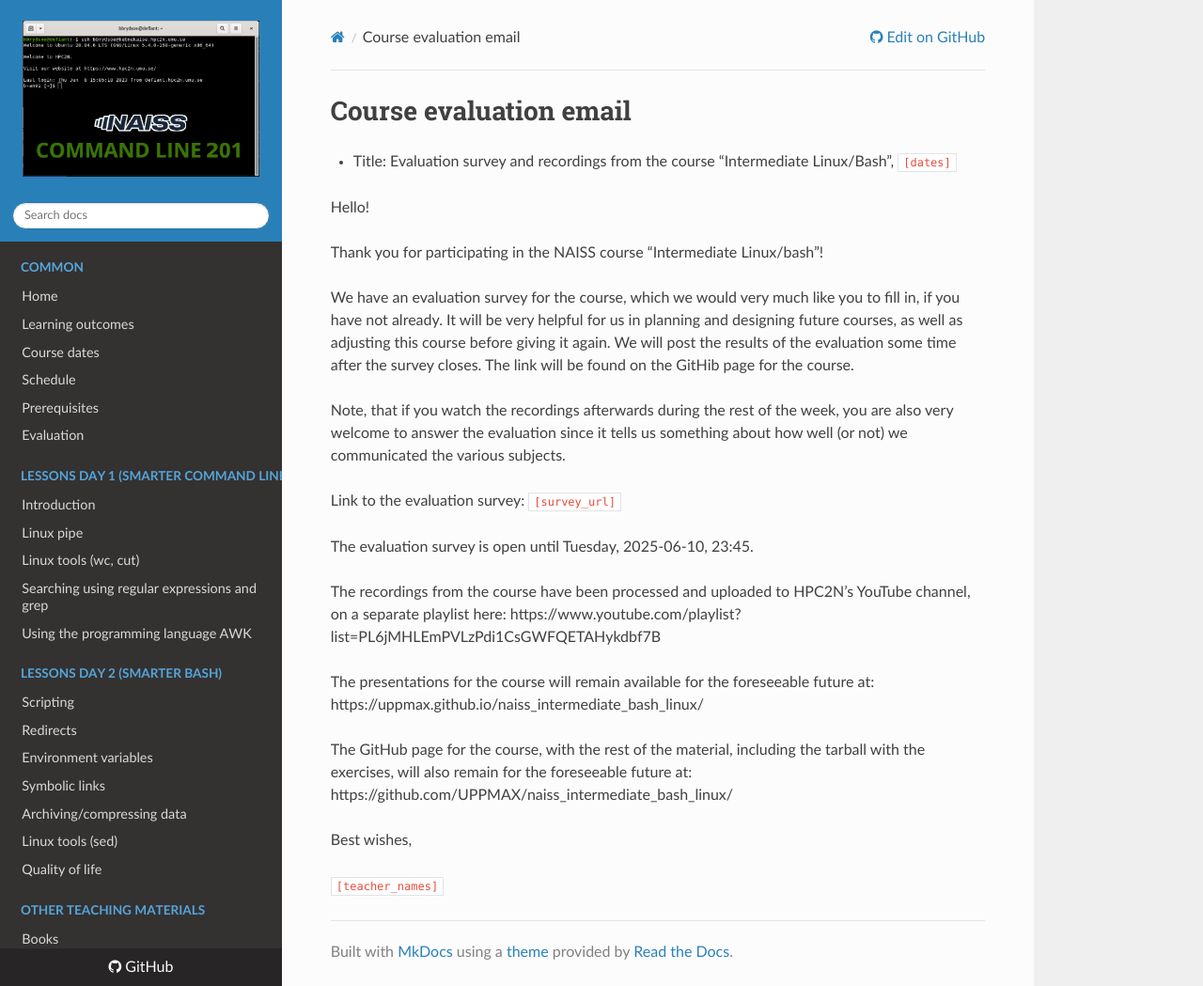
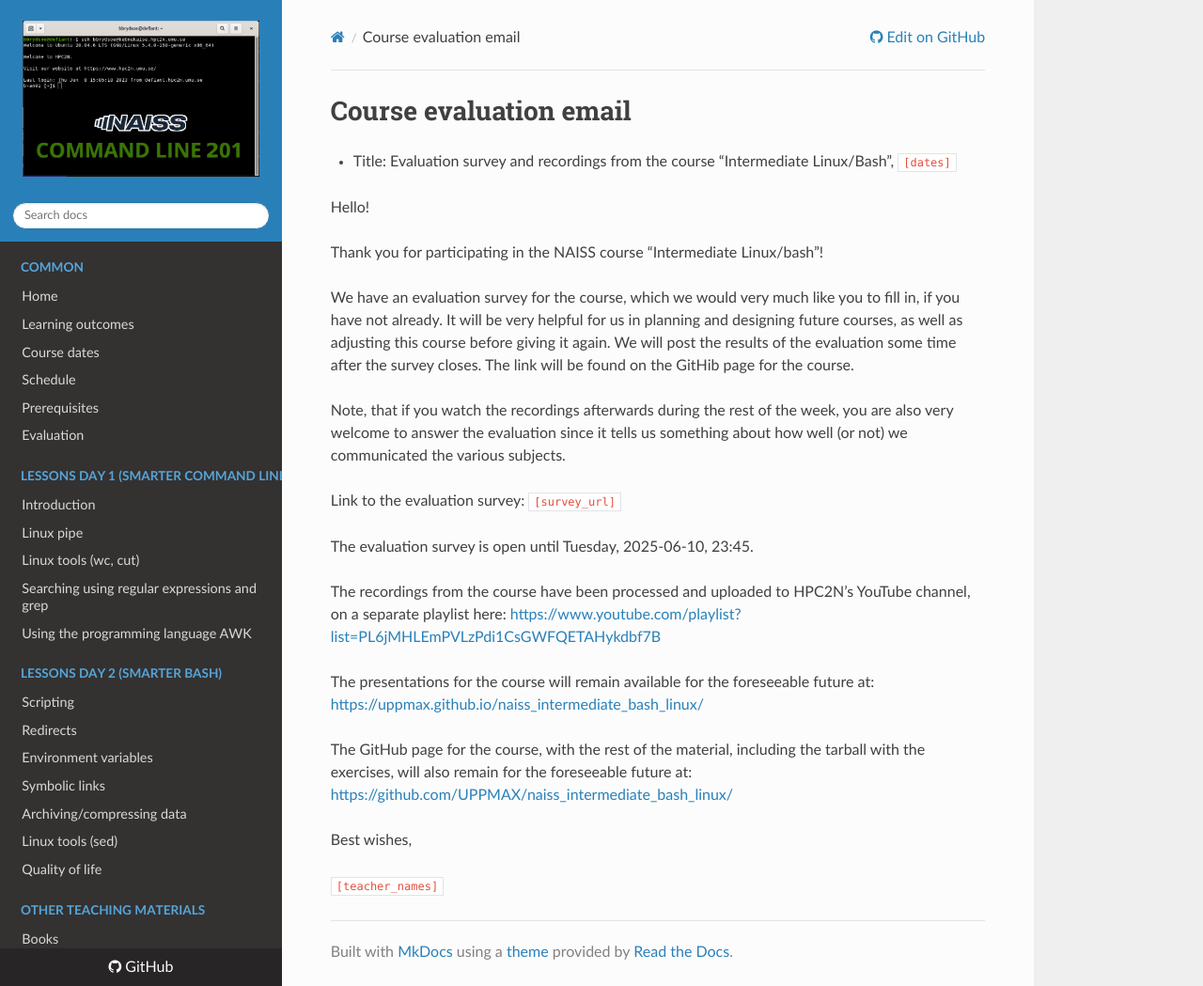
Before and after one commit to UPPMAX/linux-command-line-201, an MkDocs documentation site: the page built from docs/communication/course_evaluation.md, in a window 1280 px wide and 1049 px high. Shown: the whole window at 94% size. Built offline with MkDocs 1.6.1, drawn with Linux system fonts in a browser that asks for light colours; nearby versions of some CDN libraries; some of the changed lines change nothing that is shown.

Commit message:
Fix markdown

```diff
--- a/docs/communication/course_evaluation.md
+++ b/docs/communication/course_evaluation.md
@@ -23,14 +23,14 @@ The evaluation survey is open until Tuesday, 2025-06-10, 23:45.
 
 The recordings from the course have been processed and uploaded to
 HPC2N's YouTube channel, on a separate playlist here:
-https://www.youtube.com/playlist?list=PL6jMHLEmPVLzPdi1CsGWFQETAHykdbf7B
+<https://www.youtube.com/playlist?list=PL6jMHLEmPVLzPdi1CsGWFQETAHykdbf7B>
 
 The presentations for the course will remain available for the
-foreseeable future at: https://uppmax.github.io/naiss_intermediate_bash_linux/
+foreseeable future at: <https://uppmax.github.io/naiss_intermediate_bash_linux/>
 
 The GitHub page for the course, with the rest of the material, including
 the tarball with the exercises, will also remain for the foreseeable
-future at: https://github.com/UPPMAX/naiss_intermediate_bash_linux/
+future at: <https://github.com/UPPMAX/naiss_intermediate_bash_linux/>
 
 Best wishes,
 
```
Also changed, not shown: docs/communication/README.md (line endings or trailing spaces).
